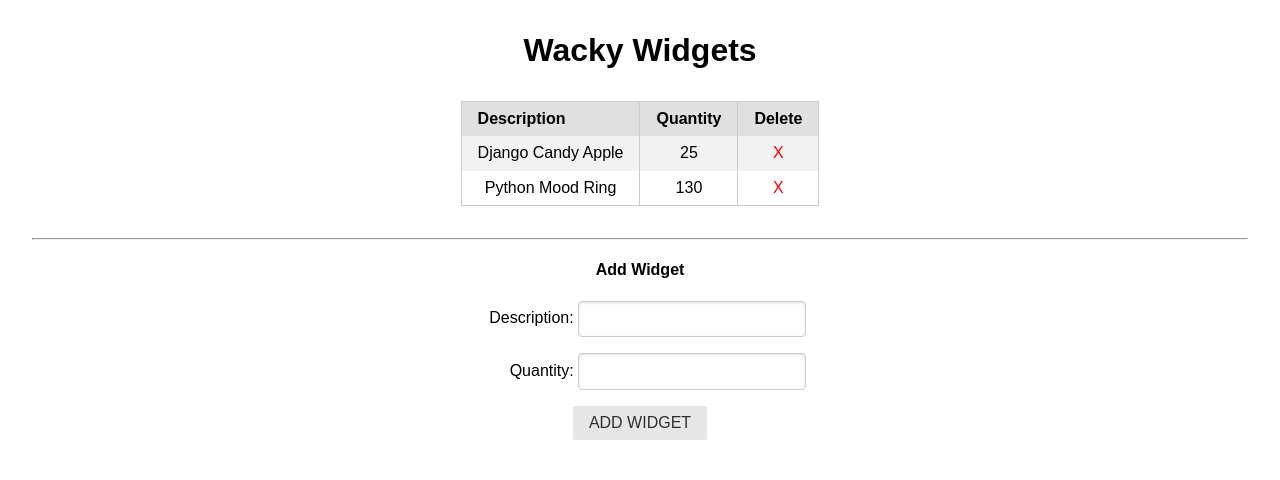
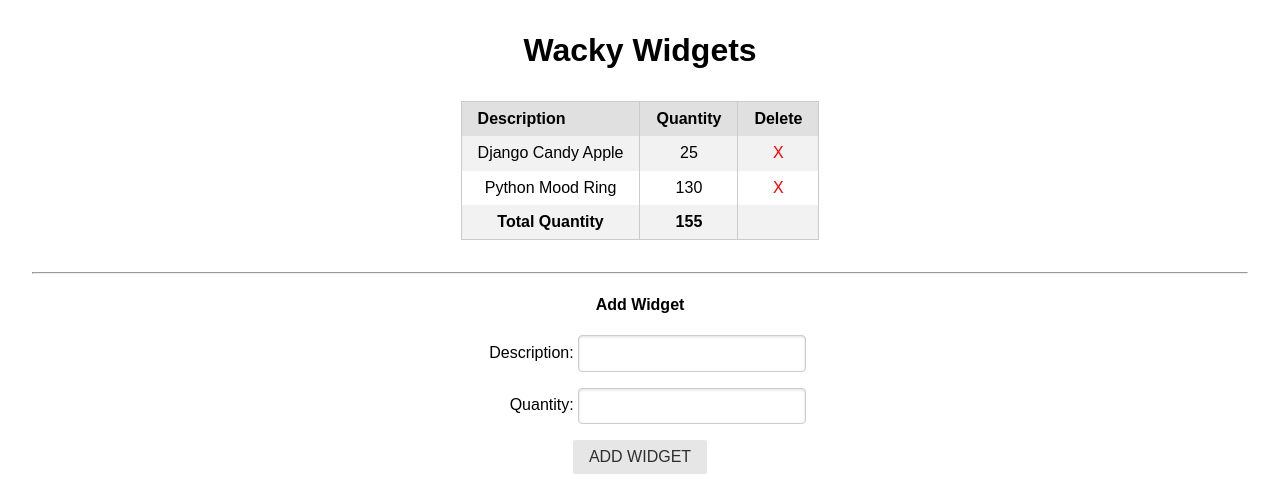
Before and after one commit to parke415/project_3_assessment, a Django app: page / in a window 1280 px wide. Shown: the top 480 px of the page. Run offline with Django 3.2, Linux system fonts and the light colour scheme; data comes from the database, SQL or seed files in the repository; both versions use the stored data as it was after the commit; some libraries are stand-ins or nearby versions.

Commit message:
Complete Bonus

```diff
--- a/main_app/static/css/style.css
+++ b/main_app/static/css/style.css
@@ -18,3 +18,7 @@ table a {
   color: red;
   text-decoration: none;
 }
+
+tfoot {
+  font-weight: bold;
+}
--- a/main_app/templates/index.html
+++ b/main_app/templates/index.html
@@ -32,6 +32,13 @@
       </tr>
       {% endfor %}
     </tbody>
+    <tfoot>
+      <tr>
+        <td>Total Quantity</td>
+        <td>{{ total }}</td>
+        <td></td>
+      </tr>
+    </tfoot>
   </table>
   {% endif %}
   <hr>
--- a/main_app/views.py
+++ b/main_app/views.py
@@ -5,7 +5,10 @@ from .forms import WidgetForm
 def index(request):
   widget_list = Widget.objects.all()
   widget_form = WidgetForm()
-  return render(request, 'index.html', {'widget_list': widget_list, 'widget_form': widget_form})
+  total = 0
+  for widget in widget_list:
+    total += widget.quantity
+  return render(request, 'index.html', {'widget_list': widget_list, 'widget_form': widget_form, 'total': total})
 
 def add_widget(request):
   form = WidgetForm(request.POST)
```
Also changed, not shown: db.sqlite3.
